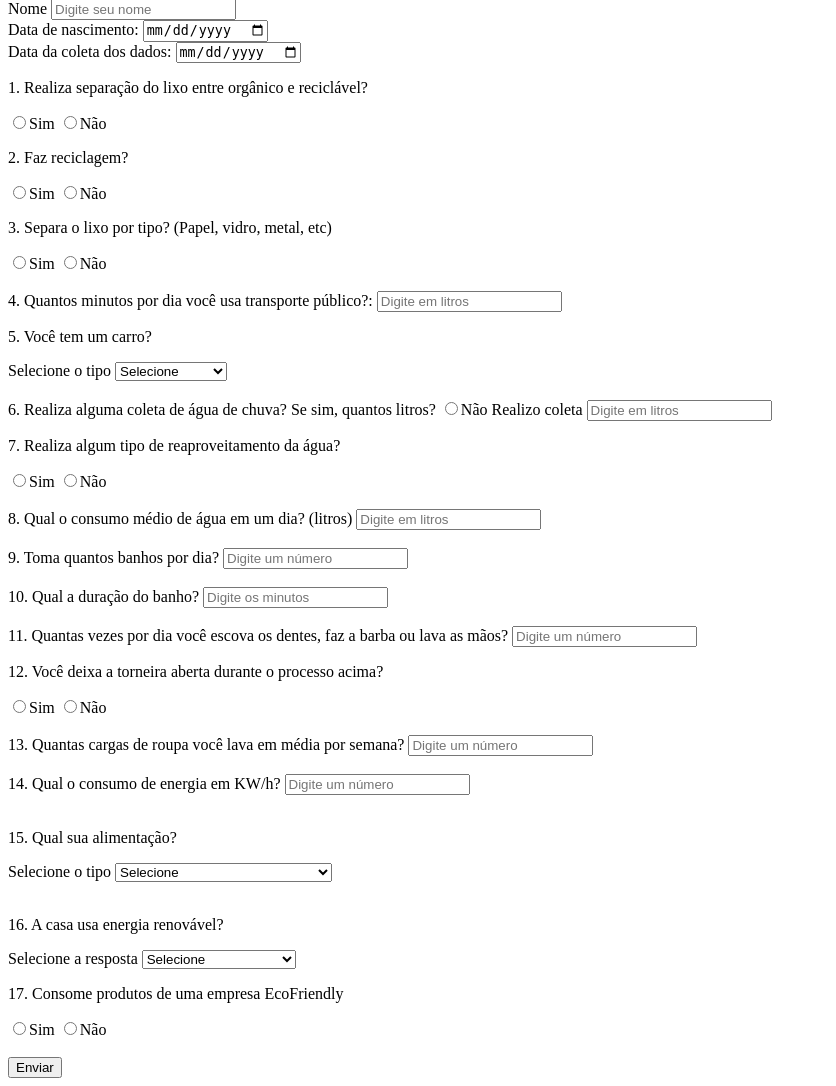
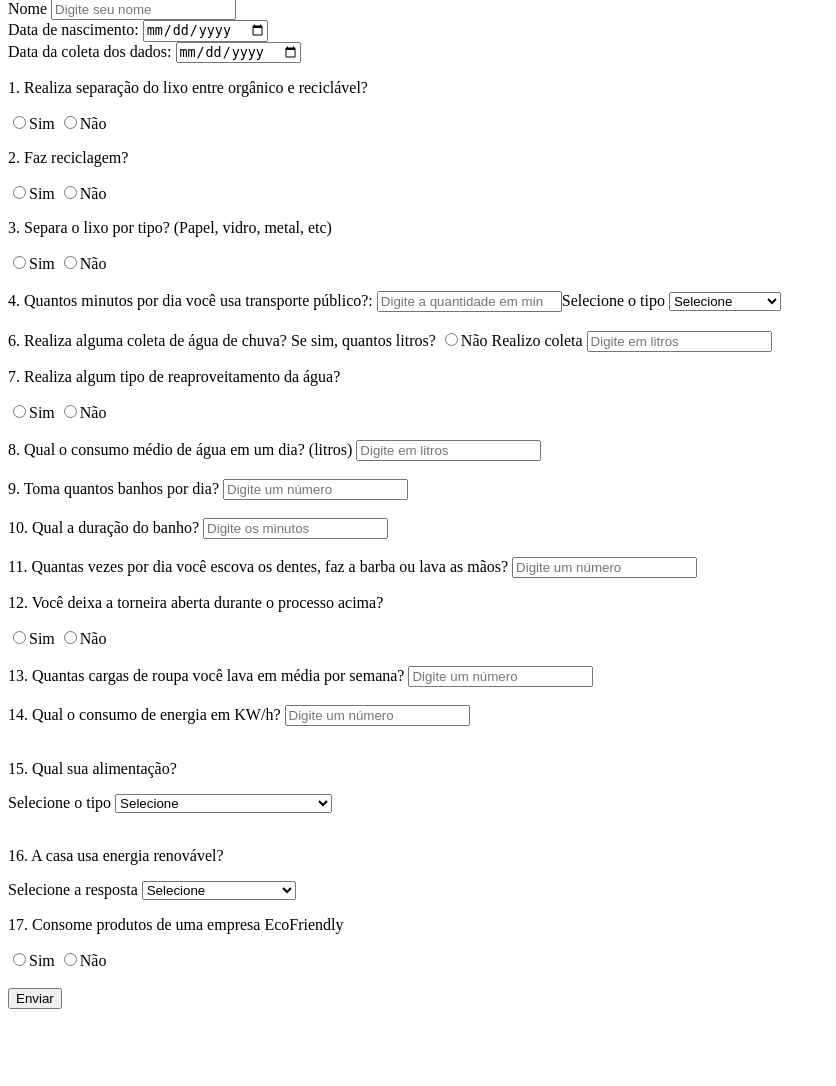
Before and after one commit to tutuzeraa/E-cologicos, a Flask app: page / in a window 1280 px wide. Shown: the part 139-1225 px from the top of the page, without its empty margins (0-836 px from the left). After the commit the page ends 1148 px from the top, so only its background shows below. Run offline with Flask 2, Linux system fonts and the light colour scheme.

Commit message:
Update formulario.html

```diff
--- a/templates/formulario.html
+++ b/templates/formulario.html
@@ -65,7 +65,7 @@
                     <div>
                         <br>
                         <label for="p04">4. Quantos minutos por dia você usa transporte público?:</label>
-                        <input type="number"  name="p04" id="quantity" required placeholder="Digite em litros" >
+                        <input type="number"  name="p04" id="quantity" required placeholder="Digite a quantidade em minutos >
 
                     </div>
 
```
